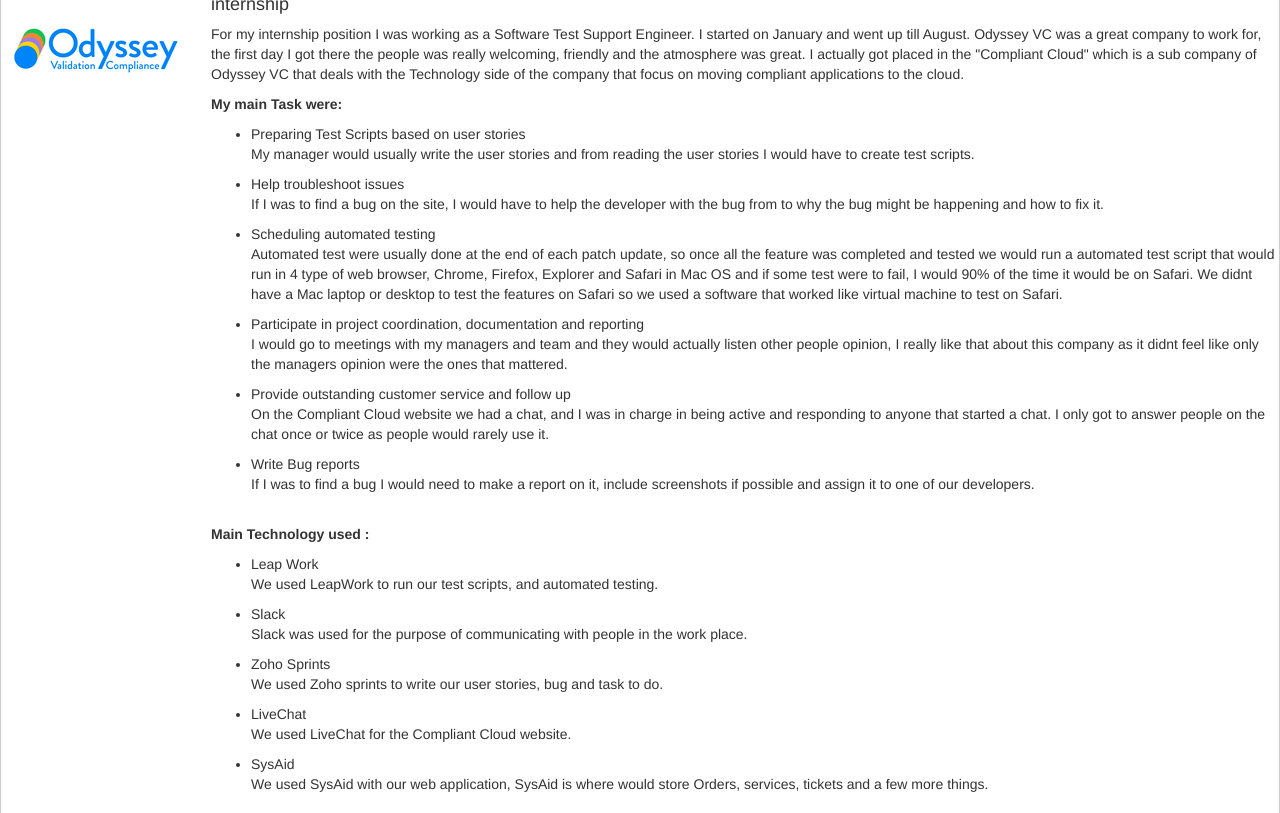
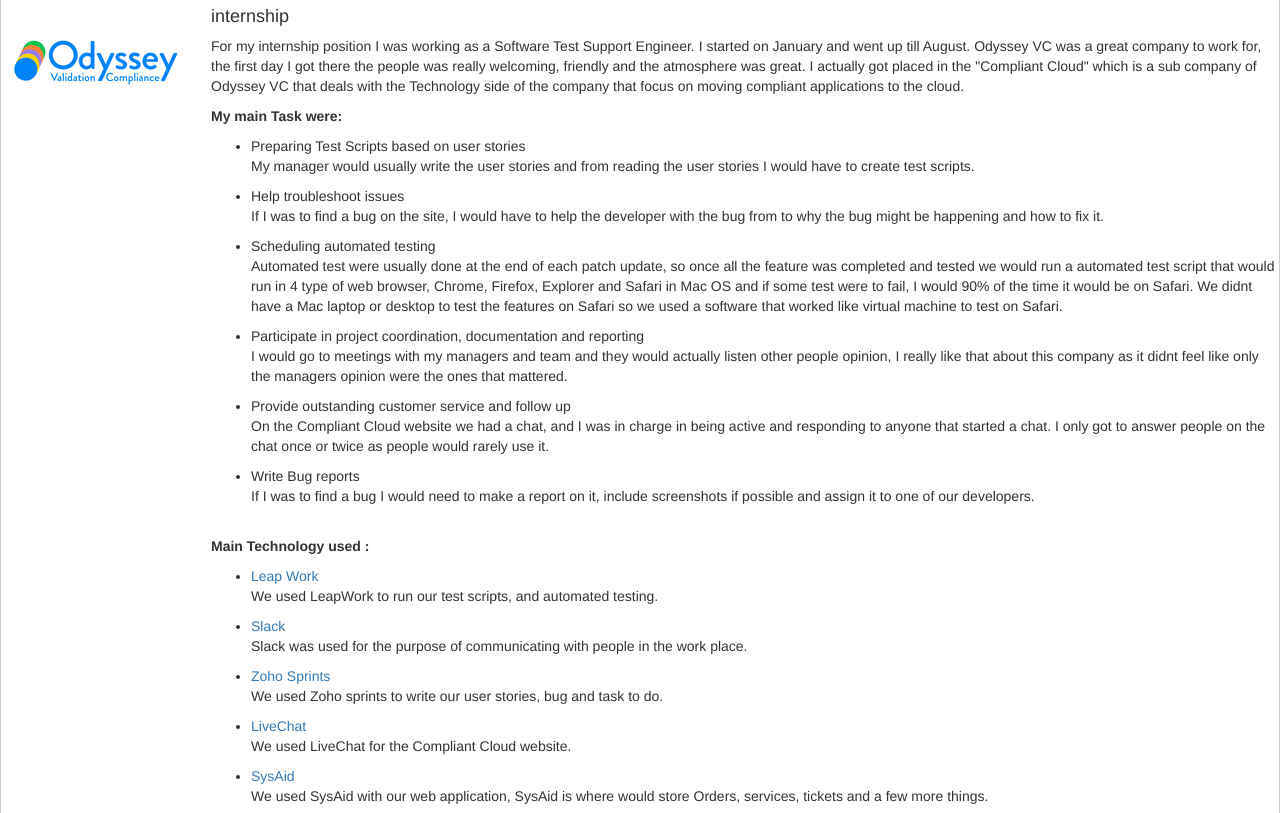
Before and after one commit to teu100/teu100.github.io, a plain HTML site: page index.html in a window 1280 px wide. Shown: the part 1155-1968 px from the top of the page. Drawn offline with nearby package versions, Linux system fonts and the light colour scheme.

Commit message:
small updates added

```diff
--- a/index.html
+++ b/index.html
@@ -544,7 +544,7 @@
             <h2>Work Experience</h2>
             <div class="media">
                 <div class="media-left">
-                    <img src="./images/OdysseyVC.png">
+                    <a href="https://www.odysseyvc.com/" target="_blank"><img src="./images/OdysseyVC.png"></a>
                 </div>
                 <div class="media-body">
                     <a href="https://www.odysseyvc.com/" target="_blank"><h3 class="media-heading">Odyssey VC</a> - <a href="https://www.compliantcloud.com/" target="_blank">Compliant Cloud</a></h3>
@@ -573,15 +573,15 @@
                         <br>
                         <p class="mainTechUsed">Main Technology used :</p>
                         <ul>
-                            <li>Leap Work</li>
+                            <li><a href="https://www.leapwork.com/" target="_blank">Leap Work</a></li>
                             <p>We used LeapWork to run our test scripts, and automated testing.</p>
-                            <li>Slack</li>
+                            <li><a href="https://slack.com/intl/en-ie/" target="_blank">Slack</a></li>
                             <p>Slack was used for the purpose of communicating with people in the work place.</p>
-                            <li>Zoho Sprints</li>
+                            <li><a href="https://www.zoho.com/sprints/" target="_blank">Zoho Sprints</a></li>
                             <p>We used Zoho sprints to write our user stories, bug and task to do.</p>
-                            <li>LiveChat</li>
+                            <li><a href="https://www.livechat.com/" target="_blank">LiveChat</a></li>
                             <p>We used LiveChat for the Compliant Cloud website.</p>
-                            <li>SysAid</li>
+                            <li><a href="https://www.sysaid.com/" target="_blank">SysAid</a></li>
                             <p>We used SysAid with our web application, SysAid is where would store Orders, services, tickets and a few more things.</p>
                         </ul>
                     </p>
@@ -591,7 +591,7 @@
 
             <div class="media">
                 <div class="media-left">
-                    <img src="./images/schoolLogo.PNG">
+                    <a href="http://www.scoilmhuire.net/" target="_blank"><img src="./images/schoolLogo.PNG"></a>
                 </div>
                 <div class="media-body">
                     <a href="http://www.scoilmhuire.net/" target="_blank"><h3 class="media-heading">Scoil Mhuire Senior School</h3></a>
@@ -625,6 +625,7 @@
 
 
         <div class="botttomNavBar">
+
             <div class="SMLinks">
                 <h3>Social Media's</h3>
                 <a href="https://github.com/teu100" target="_blank"><img src="./images/gitHubIcon.png" alt="GitHub Logo" width="50" height="50"><a href="https://github.com/teu100" target="_blank"> GitHub</a>
--- a/main.css
+++ b/main.css
@@ -35,7 +35,8 @@
     text-align: center;
     position: center;
     max-width: 100%;
-    background-color:  #f1f1f1;
+    border: 1px solid #ccc;
+
 }
 
 .overview h2{
```
Also changed, not shown: 1 other file.
